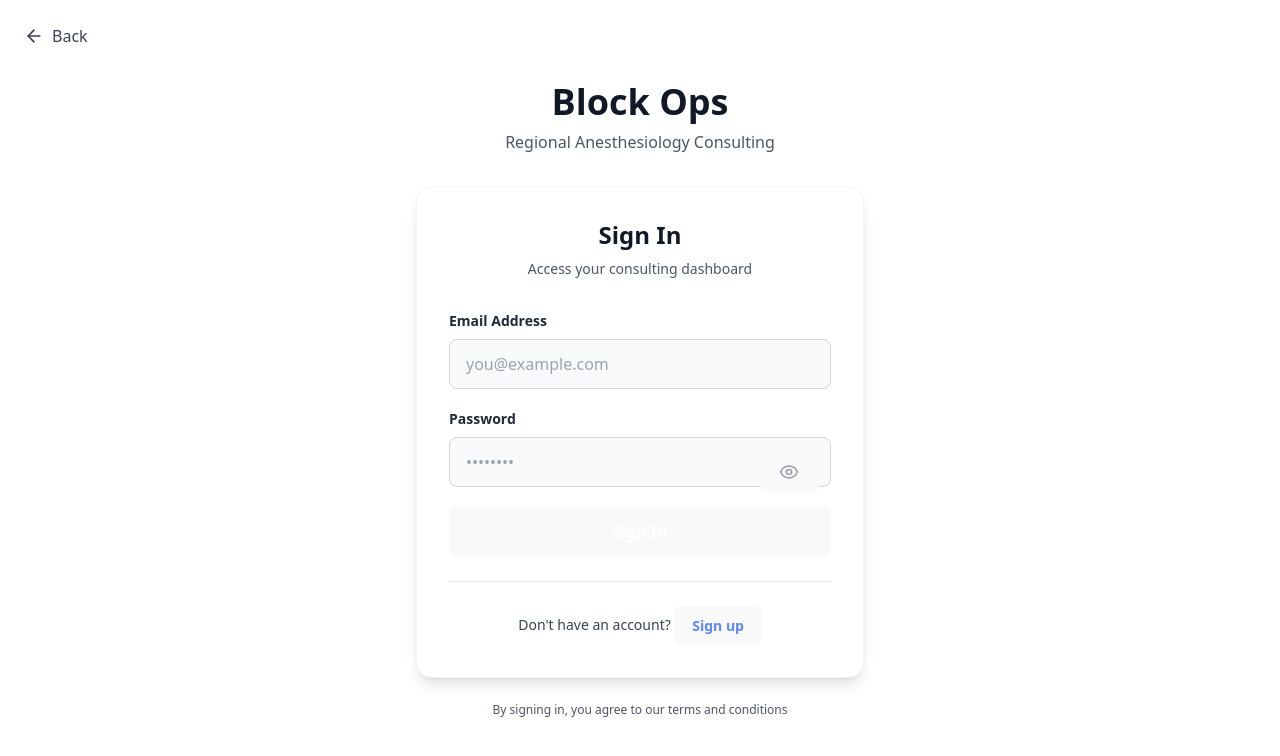
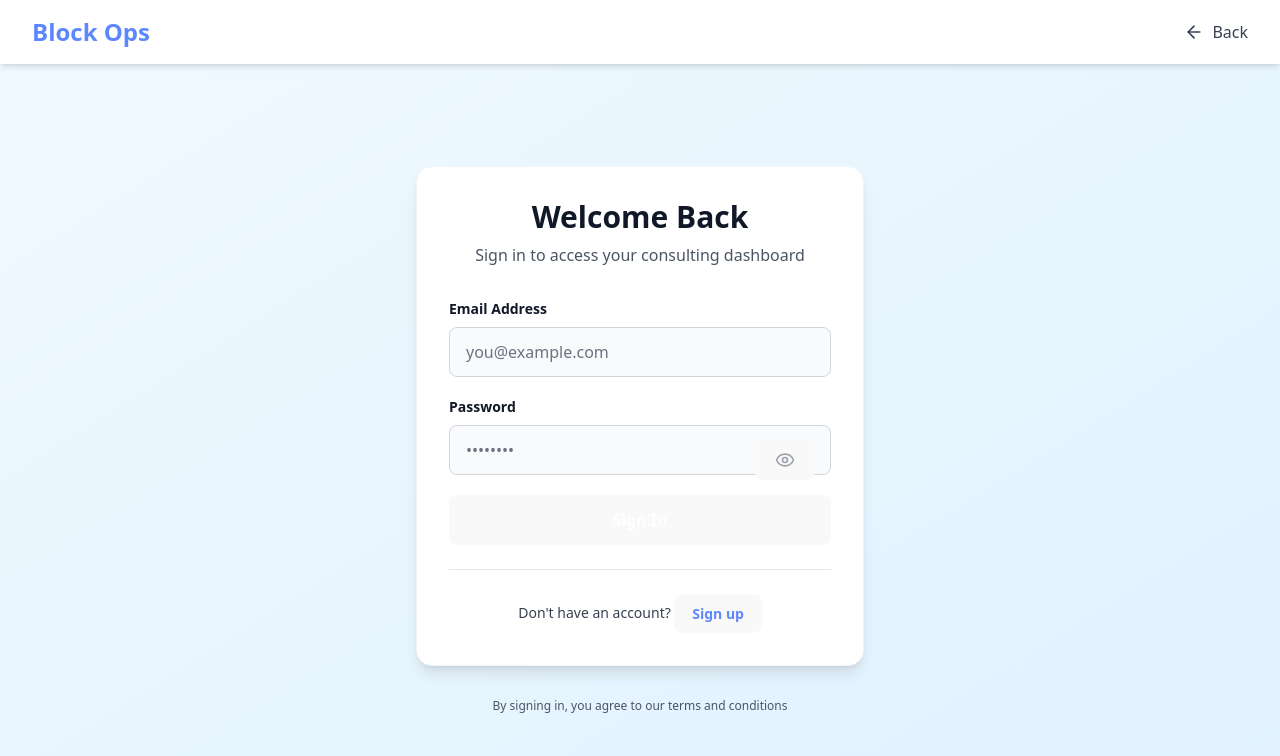
Before and after one commit to mhinman87/BlockOps, a React (Vite) app in the folder frontend/: page /login in a window 1280 px wide. Shown: the top 756 px of the page. Built offline with nearby package versions, Linux system fonts and the light colour scheme; no server answers.

Commit message:
Match login page to landing page aesthetic with navigation and consistent branding

```diff
--- a/frontend/src/pages/LoginPage.jsx
+++ b/frontend/src/pages/LoginPage.jsx
@@ -43,40 +43,43 @@ export const LoginPage = () => {
   };
 
   return (
-    <div className="min-h-screen bg-gradient-to-br from-blue-50 to-indigo-50 overflow-hidden w-full">
-      {/* Back Button */}
+    <div className="min-h-screen w-full overflow-hidden" style={{ background: 'linear-gradient(to bottom right, rgb(240, 249, 255), rgb(224, 242, 254))' }}>
+      {/* Navigation Bar */}
+      <nav className="fixed w-full bg-white shadow-md z-50">
+        <div className="max-w-7xl mx-auto px-4 sm:px-6 lg:px-8">
+          <div className="flex justify-between items-center h-16">
+            <Link to="/" className="text-2xl font-bold text-primary">
+              Block Ops
+            </Link>
             <Link
               to="/"
-        className="fixed top-6 left-6 inline-flex items-center gap-2 text-gray-700 hover:text-primary transition z-10"
+              className="inline-flex items-center gap-2 text-gray-700 hover:text-primary transition"
             >
               <ArrowLeft size={20} />
-        <span className="font-medium">Back</span>
+              <span>Back</span>
             </Link>
+          </div>
+        </div>
+      </nav>
 
       {/* Main Content */}
-      <div className="min-h-screen flex items-center justify-center px-4 py-12">
+      <div className="min-h-screen pt-32 px-4 pb-12 flex items-center justify-center">
         <div className="w-full max-w-md">
-          {/* Logo Section */}
-          <div className="text-center mb-8">
-            <h1 className="text-4xl font-bold text-gray-900 mb-2">Block Ops</h1>
-            <p className="text-gray-600">Regional Anesthesiology Consulting</p>
-          </div>
-
           {/* Card */}
-          <div className="bg-white rounded-2xl shadow-lg p-8 border border-gray-100 mb-6">
-            {/* Header */}
-            <h2 className="text-2xl font-bold text-gray-900 mb-2 text-center">
-              {isLogin ? 'Sign In' : 'Create Account'}
-            </h2>
-            <p className="text-gray-600 text-center mb-8 text-sm">
+          <div className="bg-white rounded-2xl shadow-lg p-8 border border-gray-100">
+            {/* Title */}
+            <h1 className="text-3xl font-bold text-gray-900 mb-2 text-center">
+              {isLogin ? 'Welcome Back' : 'Create Account'}
+            </h1>
+            <p className="text-gray-600 text-center mb-8">
               {isLogin
-                ? 'Access your consulting dashboard'
-                : 'Join Block Ops and get started'}
+                ? 'Sign in to access your consulting dashboard'
+                : 'Create an account to get started with Block Ops'}
             </p>
 
             {/* Error Message */}
             {error && (
-              <div className="bg-red-50 border border-red-200 text-red-700 p-4 rounded-lg mb-6 text-sm font-medium">
+              <div className="bg-red-50 border border-red-200 text-red-700 p-4 rounded-lg mb-6 text-sm">
                 {error}
               </div>
             )}
@@ -86,7 +89,7 @@ export const LoginPage = () => {
               {/* Full Name - Register Only */}
               {!isLogin && (
                 <div>
-                  <label className="block text-sm font-semibold text-gray-800 mb-2">
+                  <label className="block text-sm font-semibold text-gray-900 mb-2">
                     Full Name
                   </label>
                   <input
@@ -95,7 +98,7 @@ export const LoginPage = () => {
                     value={formData.fullName}
                     onChange={handleChange}
                     required={!isLogin}
-                    className="w-full px-4 py-3 bg-gray-50 border border-gray-300 rounded-lg text-gray-900 placeholder-gray-400 focus:outline-none focus:border-primary focus:ring-2 focus:ring-primary/20 transition"
+                    className="w-full px-4 py-3 bg-gray-50 border border-gray-300 rounded-lg text-gray-900 placeholder-gray-500 focus:outline-none focus:border-primary focus:ring-2 focus:ring-blue-100 transition"
                     placeholder="John Doe"
                   />
                 </div>
@@ -103,7 +106,7 @@ export const LoginPage = () => {
 
               {/* Email */}
               <div>
-                <label className="block text-sm font-semibold text-gray-800 mb-2">
+                <label className="block text-sm font-semibold text-gray-900 mb-2">
                   Email Address
                 </label>
                 <input
@@ -112,14 +115,14 @@ export const LoginPage = () => {
                   value={formData.email}
                   onChange={handleChange}
                   required
-                  className="w-full px-4 py-3 bg-gray-50 border border-gray-300 rounded-lg text-gray-900 placeholder-gray-400 focus:outline-none focus:border-primary focus:ring-2 focus:ring-primary/20 transition"
+                  className="w-full px-4 py-3 bg-gray-50 border border-gray-300 rounded-lg text-gray-900 placeholder-gray-500 focus:outline-none focus:border-primary focus:ring-2 focus:ring-blue-100 transition"
                   placeholder="you@example.com"
                 />
               </div>
 
               {/* Password */}
               <div>
-                <label className="block text-sm font-semibold text-gray-800 mb-2">
+                <label className="block text-sm font-semibold text-gray-900 mb-2">
                   Password
                 </label>
                 <div className="relative">
@@ -129,13 +132,13 @@ export const LoginPage = () => {
                     value={formData.password}
                     onChange={handleChange}
                     required
-                    className="w-full px-4 py-3 bg-gray-50 border border-gray-300 rounded-lg text-gray-900 placeholder-gray-400 focus:outline-none focus:border-primary focus:ring-2 focus:ring-primary/20 transition"
+                    className="w-full px-4 py-3 bg-gray-50 border border-gray-300 rounded-lg text-gray-900 placeholder-gray-500 focus:outline-none focus:border-primary focus:ring-2 focus:ring-blue-100 transition"
                     placeholder="••••••••"
                   />
                   <button
                     type="button"
                     onClick={() => setShowPassword(!showPassword)}
-                    className="absolute right-3 top-3.5 text-gray-400 hover:text-gray-600 transition"
+                    className="absolute right-4 top-3.5 text-gray-400 hover:text-gray-600"
                   >
                     {showPassword ? <EyeOff size={20} /> : <Eye size={20} />}
                   </button>
@@ -146,15 +149,17 @@ export const LoginPage = () => {
               <button
                 type="submit"
                 disabled={loading}
-                className="w-full bg-gradient-to-r from-primary to-blue-600 text-white py-3 rounded-lg font-semibold hover:shadow-lg hover:shadow-primary/30 transition disabled:opacity-50 disabled:cursor-not-allowed mt-8"
+                className="w-full bg-gradient-to-r from-blue-500 to-blue-600 text-white py-3 rounded-lg font-semibold hover:shadow-lg hover:shadow-blue-200 transition disabled:opacity-50 disabled:cursor-not-allowed mt-8"
               >
                 {loading ? 'Processing...' : isLogin ? 'Sign In' : 'Create Account'}
               </button>
             </form>
 
+            {/* Divider */}
+            <div className="my-6 border-t border-gray-200"></div>
+
             {/* Toggle Form */}
-            <div className="mt-6 pt-6 border-t border-gray-200 text-center">
-              <p className="text-gray-700 text-sm">
+            <p className="text-center text-gray-700 text-sm">
               {isLogin ? "Don't have an account? " : 'Already have an account? '}
               <button
                 type="button"
@@ -168,16 +173,13 @@ export const LoginPage = () => {
               </button>
             </p>
           </div>
-          </div>
 
-          {/* Footer Text */}
-          <div className="text-center text-gray-600 text-xs">
-            <p>
+          {/* Footer */}
+          <p className="text-center text-gray-600 text-xs mt-8">
             By signing in, you agree to our terms and conditions
           </p>
         </div>
       </div>
     </div>
-    </div>
   );
 };
```
Lines whose indentation alone changed are shown as unchanged.
